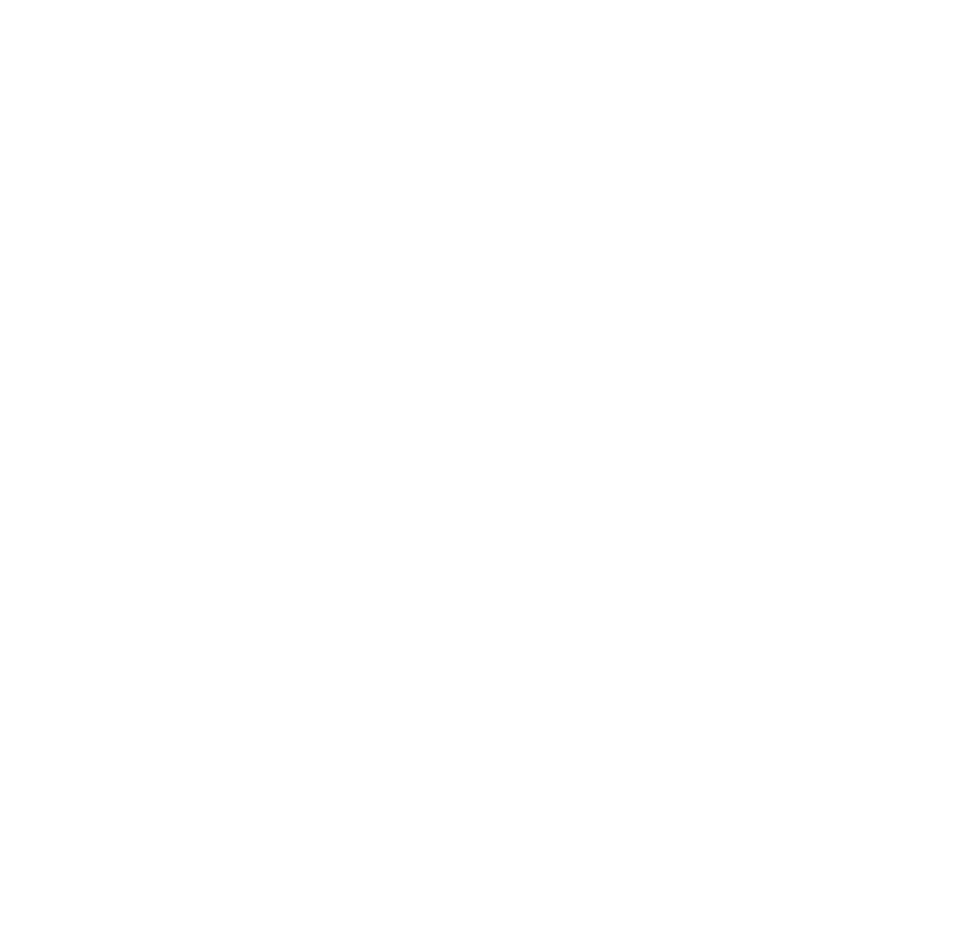
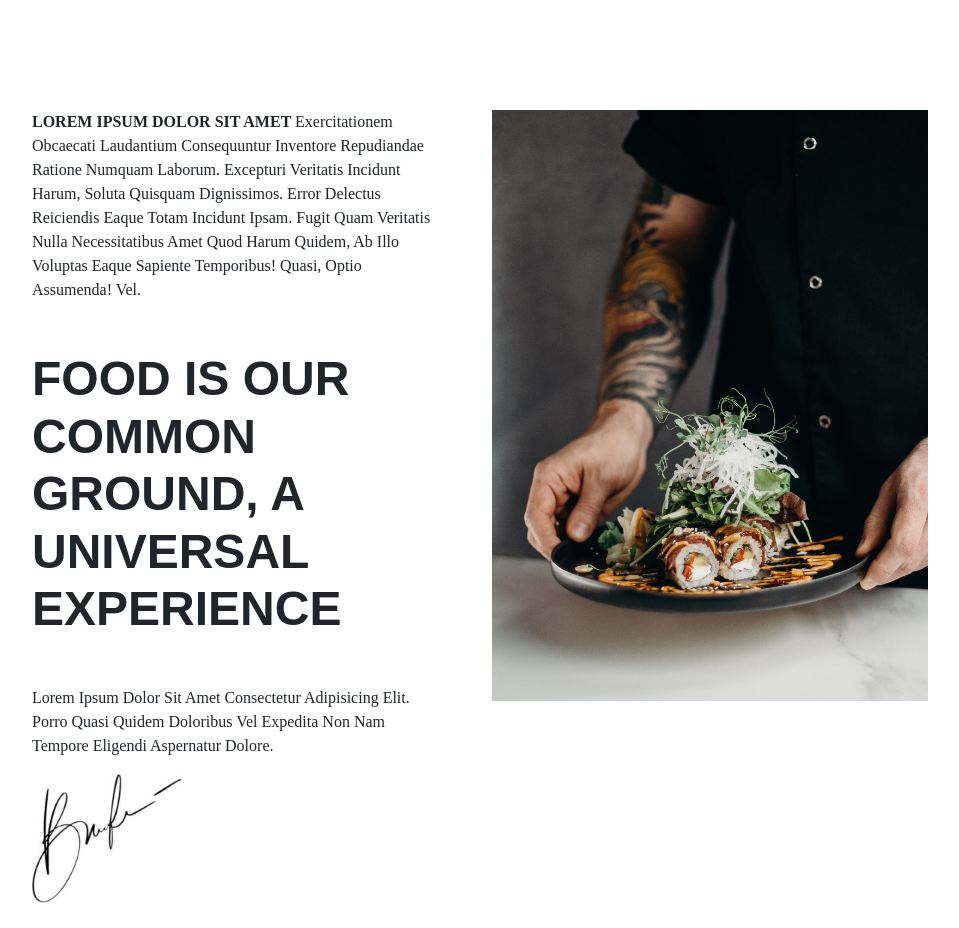
Before and after one commit to SanSciain/proj-html-vuejs, a Vue app: page / in a window 1280 px wide. Shown: the part 704-1632 px from the top of the page, without its empty margins (160-1119 px from the left). Before the commit the page ends 800 px from the top, so only its background shows below. Built offline with nearby package versions, Linux system fonts and the light colour scheme.

Commit message:
Add: FirstSection

```diff
--- a/src/components/AppJumbo.vue
+++ b/src/components/AppJumbo.vue
@@ -5,7 +5,7 @@
         <span class="ms-line"></span>
         <div class="ms-text-wrapper">
           <span class="ms-upper-title">the best table in town</span>
-          <h2 class="py-4">fine dining experience</h2>
+          <h2 class="ms-title py-4">fine dining experience</h2>
           <p class="py-4">
             Lorem ipsum dolor sit amet, consectetur adipisicing elit. Ipsa,
             beatae. Lorem ipsum dolor sit amet.
@@ -75,10 +75,8 @@
         font-size: 0.7rem;
       }
 
-      h2 {
+      .ms-title {
         color: white;
-        font-weight: bolder;
-        font-size: 3rem;
       }
 
       .ms-btn {
--- a/src/components/AppMain.vue
+++ b/src/components/AppMain.vue
@@ -1,15 +1,18 @@
 <template>
   <div>
     <AppJumbo />
+    <FirstSection />
   </div>
 </template>
 
 <script>
 import AppJumbo from "./AppJumbo.vue";
+import FirstSection from "./FirstSection.vue";
 export default {
   name: "AppMain",
   components: {
     AppJumbo,
+    FirstSection,
   },
 };
 </script>
--- /dev/null
+++ b/src/components/FirstSection.vue
@@ -0,0 +1,69 @@
+<template>
+  <div class="ms-container-small">
+    <div class="row">
+      <div class="col col-6 ms-col-text">
+        <p>
+          <span>Lorem ipsum dolor sit amet </span>
+          Exercitationem obcaecati laudantium consequuntur inventore repudiandae
+          ratione numquam laborum. Excepturi veritatis incidunt harum, soluta
+          quisquam dignissimos. Error delectus reiciendis eaque totam incidunt
+          ipsam. Fugit quam veritatis nulla necessitatibus amet quod harum
+          quidem, ab illo voluptas eaque sapiente temporibus! Quasi, optio
+          assumenda! Vel.
+        </p>
+        <h2 class="ms-title my-5">
+          food is our common ground, a universal experience
+        </h2>
+        <p>
+          Lorem ipsum dolor sit amet consectetur adipisicing elit. Porro quasi
+          quidem doloribus vel expedita non nam tempore eligendi aspernatur
+          dolore.
+        </p>
+        <div class="ms-signature-container">
+          <img src="../assets/img/signature-200x172.jpg" alt="signature" />
+        </div>
+      </div>
+      <div class="col col-6 ms-col-img position-relative">
+        <div class="ms-img-container">
+          <img src="../assets/img/info22x.jpg" alt="" />
+        </div>
+        <span class="description">california rolls - $22</span>
+      </div>
+    </div>
+  </div>
+</template>
+
+<script>
+export default {
+  name: "FirstSection",
+};
+</script>
+
+<style lang="scss" scoped>
+.ms-container-small {
+  padding: 7rem 0;
+  .ms-col-text {
+    padding-right: 3rem;
+
+    span {
+      font-weight: bold;
+      text-transform: uppercase;
+    }
+    .ms-signature-container {
+      width: 150px;
+    }
+  }
+
+  .description {
+    font-size: 0.7rem;
+    color: white;
+    text-transform: uppercase;
+    font-weight: 700;
+    display: inline-block;
+    width: 100%;
+    text-align: center;
+    position: absolute;
+    bottom: 2rem;
+  }
+}
+</style>
--- a/src/style/common.scss
+++ b/src/style/common.scss
@@ -25,6 +25,17 @@
     text-transform: capitalize;
 }
 
+.ms-container-small {
+    width: 70%;
+    margin: 0 auto;
+}
+
+.ms-title {
+    font-weight: bolder;
+    font-size: 3rem;
+    text-transform: uppercase;
+}
+
 img {
     width: 100%;
 }
```
